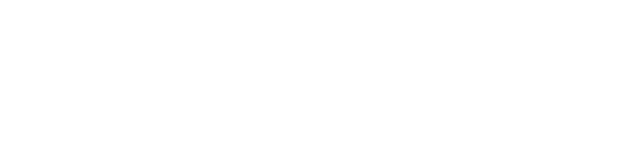
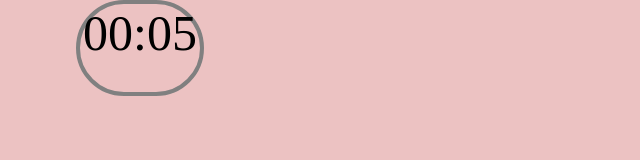
Before and after one commit to Kirill-Fokin/MInesweeperJS, a plain HTML site: page index.html in a window 1280 px wide. Shown: the whole page, without its empty margins (0-640 px from the left). Drawn offline with Linux system fonts and the light colour scheme.

Commit message:
refactor: add assets folder

```diff
--- /dev/null
+++ b/app.js
@@ -0,0 +1,85 @@
+const body = document.querySelector('body');
+console.log(body);
+
+const container = document.createElement('div');
+container.classList.add('container');
+body.prepend(container);
+
+
+// let squareCounter  = 0;
+// while (squareCounter !== 100) {
+//     const square = document.createElement('div');
+//     square.classList.add('square');
+//     container.prepend(square);
+//     squareCounter++
+// }
+
+// const squares = document.querySelectorAll('.square');
+// console.log(squares);
+// for (let i = 0; i < squares.length; i++) {
+//    setInterval(() => {
+
+//    }, interval);( ()=> {
+//    squares[i].style.backgroundColor  = 'blue'
+//    console.log(i);
+
+// }, 500)
+// }
+
+
+// let arr = [[0,0,0,0,0,0,0,0,0,0],
+//            [0,0,0,0,0,0,0,0,0,0],
+//            [0,0,0,0,0,0,0,0,0,0],
+//            [0,0,0,0,0,0,0,0,0,0],
+//            [0,0,0,0,0,0,0,0,0,0],
+//            [0,0,0,0,0,0,0,0,0,0],
+//            [0,0,0,0,0,0,0,0,0,0],
+//            [0,0,0,0,0,0,0,0,0,0],
+//            [0,0,0,0,0,0,0,0,0,0],
+//            [0,0,0,0,0,0,0,0,0,0]]
+
+
+
+
+
+
+const stopwatch = document.createElement('div');
+stopwatch.classList.add('stopwatch');
+body.prepend(stopwatch);
+stopwatch.textContent = '00:00';
+
+function startStopwach() {
+   let sec = 0
+   let min = 0
+        function updateTime() {
+            sec++;
+             sec = parseInt(sec)
+             min = parseInt(min)
+        if (sec == 60) {
+            min = min + 1;
+            sec = 0;
+        }
+        if (sec < 10) {
+            sec = '0' + sec;
+        }
+        if (min < 10) {
+            min = '0' + min;
+        }
+        console.log('min: ' + min + 'sec: '  +sec )
+        stopwatch.innerHTML = min + ':' + sec;
+    }
+
+    interval = setInterval(updateTime, 1000);
+
+}
+
+startStopwach()
+
+
+
+
+
+
+
+
+// stopwach ()
--- a/index.html
+++ b/index.html
@@ -3,9 +3,10 @@
 <head>
     <meta charset="UTF-8">
     <meta name="viewport" content="width=device-width, initial-scale=1.0">
-    <title>Document</title>
+    <title>MinesweeperJS</title>
+    <link rel="stylesheet" href="style.css">
 </head>
-<body>
-
+<body class="body">
+    <script src="app.js"></script>
 </body>
 </html>
--- a/style.css
+++ b/style.css
@@ -0,0 +1,35 @@
+* {
+    margin: 0 ;
+    padding: 0;
+    background-color: rgb(236, 194, 194);
+    box-sizing: border-box;
+}
+.body {
+  display: flex;
+  justify-content: center;
+}
+
+.container {
+  width: 1000px;
+  height: 1000px;
+  display: flex;
+  flex-wrap: wrap;
+}
+
+.square {
+  width: 100px;
+  height: 100px;
+  border: 4px solid rgb(7, 82, 202);
+  background-color: aquamarine;
+}
+
+.stopwatch {
+    font-size: 50px;
+    border:  4px solid gray;
+    width: 8rem;
+    height: 6rem;
+    border-radius: 5rem;
+    display: flex;
+    text-align: center;
+    justify-content: center;
+}
```
Also changed, not shown: assets/images/cheveron-up.svg (added), assets/images/clock.svg (added), assets/images/flag.svg (added), assets/images/list2.svg (added), assets/images/mine.svg (added), assets/images/restart.svg (added), assets/images/theme-toggler.svg (added), assets/images/volume-mute.svg (added), assets/images/volume.svg (added), index.js (deleted), 1 other file.
